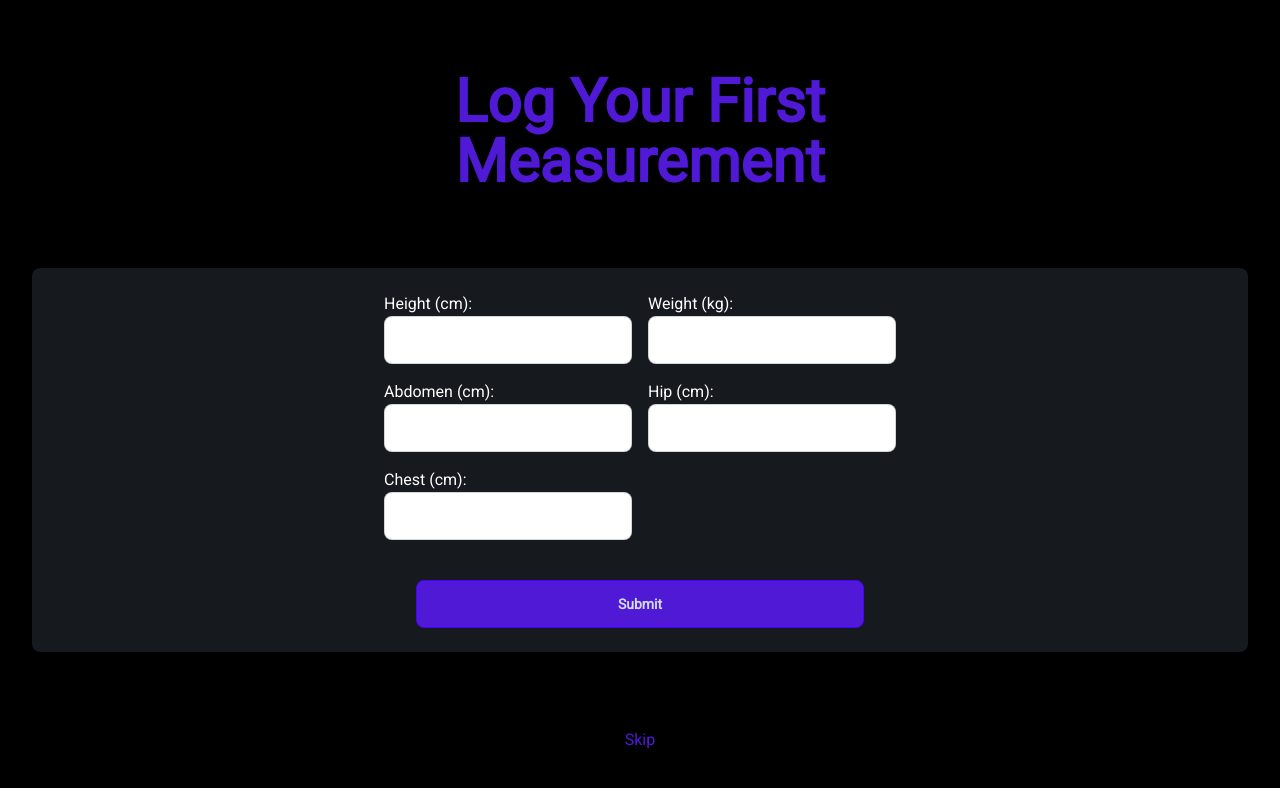
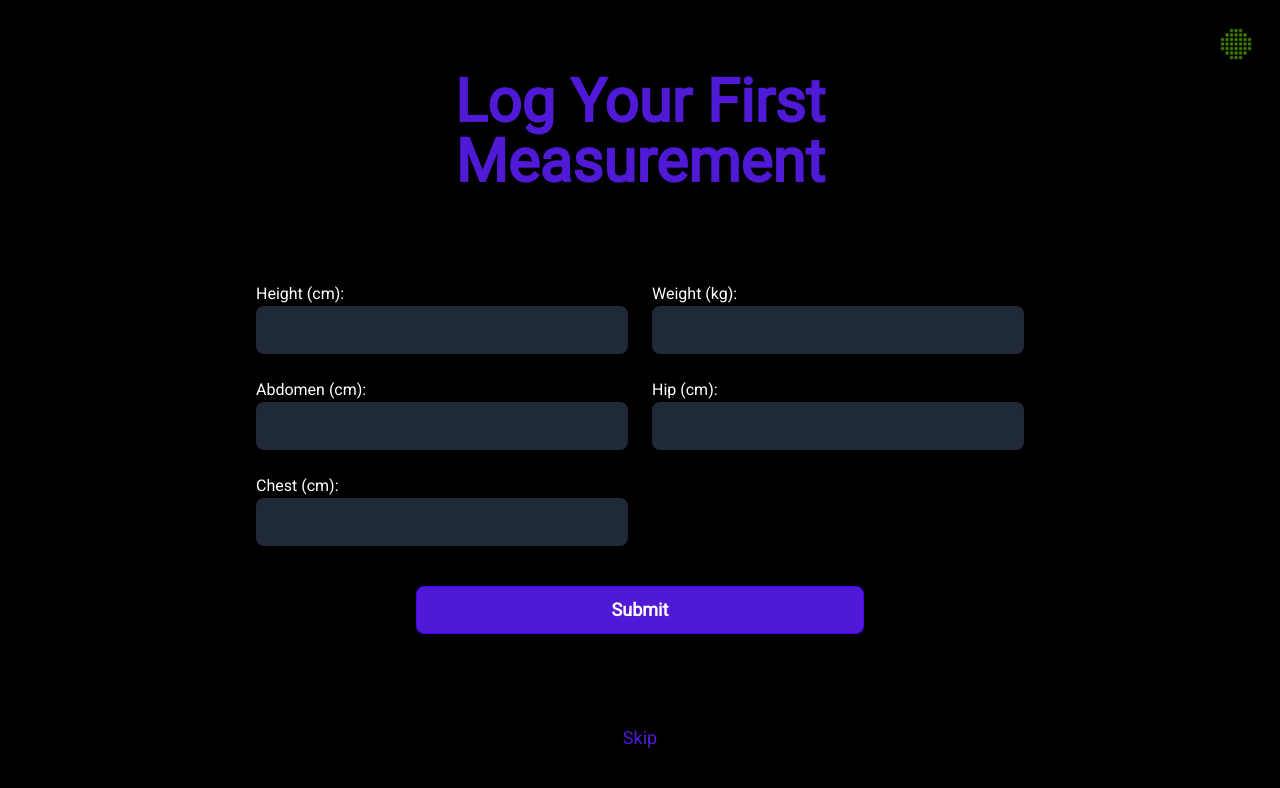
Before and after one commit to speakmeal/speakmeal-webapp, a Next.js app: page /onboarding/measurement in a window 1280 px wide. Shown: the top 788 px of the page. Built offline with nearby package versions, Linux system fonts and the light colour scheme; no server answers; the database is empty.

Commit message:
Improve design of first measurement page

```diff
--- a/src/app/onboarding/first-meal/page.tsx
+++ b/src/app/onboarding/first-meal/page.tsx
@@ -15,7 +15,7 @@ const FirstMeal: React.FC = async () => {
     return permanentRedirect("/dashboard");
   }
 
-  if (meals && meals.length < 0) {
+  if (meals && meals.length > 0) {
     //user has already recorded a meal, hence redirect them to the dashboard
     return permanentRedirect("/dashboard");
   }
--- a/src/app/onboarding/measurement/FirstMeasurementPage.tsx
+++ b/src/app/onboarding/measurement/FirstMeasurementPage.tsx
@@ -1,10 +1,11 @@
 "use client";
+import React, { useState } from "react";
 import Alert from "@/app/Components/Alert/Alert";
 import { useAlert } from "@/app/Components/Alert/useAlert";
-import { useState } from "react";
+import LoadingIndicator from "@/app/Components/LoadingIndicator";
 import { useRouter } from "next/navigation";
-import LoadingIndicator from "@/app/Components/LoadingIndicator";
 import { createClient } from "@/app/Utils/supabase/client";
+import Logo from "../../../../public/assets/logo.png"; // Adjust path if necessary
 
 interface FormData {
   height: string;
@@ -44,7 +45,9 @@ const FirstMeasurementPage: React.FC = () => {
       data: { user },
     } = await supabase.auth.getUser();
 
-    const { error } = await supabase.from("measurement").insert({
+    const { error } = await supabase
+      .from("measurement")
+      .insert({
         user_id: user?.id,
         weight_kg: parseFloat(formData.weight),
         height_cm: parseFloat(formData.height),
@@ -74,16 +77,21 @@ const FirstMeasurementPage: React.FC = () => {
     <div className="h-screen flex flex-col justify-between bg-black p-8">
       {showAlert && <Alert message={message} type={type} />}
 
-      {/* Logo and Header */}
+      {/* Logo - Top Right */}
+      <div className="absolute top-5 right-5">
+        <img src={Logo.src} alt="Logo" className="w-12 h-12 object-contain" />
+      </div>
+
+      {/* Header */}
       <div className="flex flex-col items-center mt-10">
-        <h1 className="text-5xl md:text-6xl font-bold text-[#4F19D6] text-center">
+        <h1 className="text-4xl md:text-6xl font-bold text-[#4F19D6] text-center">
           Log Your First <br /> Measurement
         </h1>
       </div>
 
       {/* Form */}
-      <div className="flex flex-col items-center mt-10 bg-gray-600 bg-opacity-30 rounded-lg shadow-md p-6">
-        <div className="grid grid-cols-1 md:grid-cols-2 gap-4 items-center w-full max-w-lg">
+      <div className="flex flex-col items-center mt-10 bg-opacity-40 rounded-lg shadow-md p-6 w-full">
+        <div className="grid grid-cols-1 md:grid-cols-2 gap-6 w-full max-w-3xl">
           <div className="w-full">
             <label className="block text-white">Height (cm): </label>
             <input
@@ -93,7 +101,7 @@ const FirstMeasurementPage: React.FC = () => {
               onChange={(e) =>
                 setFormData({ ...formData, height: e.target.value })
               }
-              className="input input-bordered w-full"
+              className="input input-bordered w-full bg-gray-800 text-white"
             />
           </div>
 
@@ -106,7 +114,7 @@ const FirstMeasurementPage: React.FC = () => {
               onChange={(e) =>
                 setFormData({ ...formData, weight: e.target.value })
               }
-              className="input input-bordered w-full"
+              className="input input-bordered w-full bg-gray-800 text-white"
             />
           </div>
 
@@ -119,7 +127,7 @@ const FirstMeasurementPage: React.FC = () => {
               onChange={(e) =>
                 setFormData({ ...formData, abdomen: e.target.value })
               }
-              className="input input-bordered w-full"
+              className="input input-bordered w-full bg-gray-800 text-white"
             />
           </div>
 
@@ -132,7 +140,7 @@ const FirstMeasurementPage: React.FC = () => {
               onChange={(e) =>
                 setFormData({ ...formData, hip: e.target.value })
               }
-              className="input input-bordered w-full"
+              className="input input-bordered w-full bg-gray-800 text-white"
             />
           </div>
 
@@ -145,15 +153,16 @@ const FirstMeasurementPage: React.FC = () => {
               onChange={(e) =>
                 setFormData({ ...formData, chest: e.target.value })
               }
-              className="input input-bordered w-full"
+              className="input input-bordered w-full bg-gray-800 text-white"
             />
           </div>
         </div>
 
-        <div className="w-full flex justify-center">
+        {/* Submit Button */}
+        <div className="w-full flex justify-center mt-10">
           <button
             type="submit"
-            className="btn btn-primary w-full max-w-md mt-10 bg-[#4F19D6]"
+            className="btn btn-primary w-full max-w-md bg-[#4F19D6] text-white text-lg hover:bg-[#3b14a6] transition-all duration-300"
             onClick={saveMeasurement}
           >
             Submit
@@ -164,7 +173,7 @@ const FirstMeasurementPage: React.FC = () => {
       {/* Skip Button */}
       <div className="flex flex-row justify-center mt-10 mb-4">
         <button
-          className="text-md text-[#4F19D6] hover:text-gray-300"
+          className="text-lg text-[#4F19D6] hover:text-gray-300 transition-all duration-300"
           onClick={() => router.push("/onboarding/profile")}
         >
           Skip
--- a/src/app/onboarding/measurement/page.tsx
+++ b/src/app/onboarding/measurement/page.tsx
@@ -18,7 +18,7 @@ const FirstMeasurement: React.FC = async () => {
 
   console.log(measurements);
 
-  if (measurements && measurements.length > 0) {
+  if (measurements && measurements.length < 0) {
     //user has already recorded a measurement, hence redirect them to the dashboard
     return permanentRedirect("/dashboard");
   }
```
Lines whose indentation alone changed are shown as unchanged.
